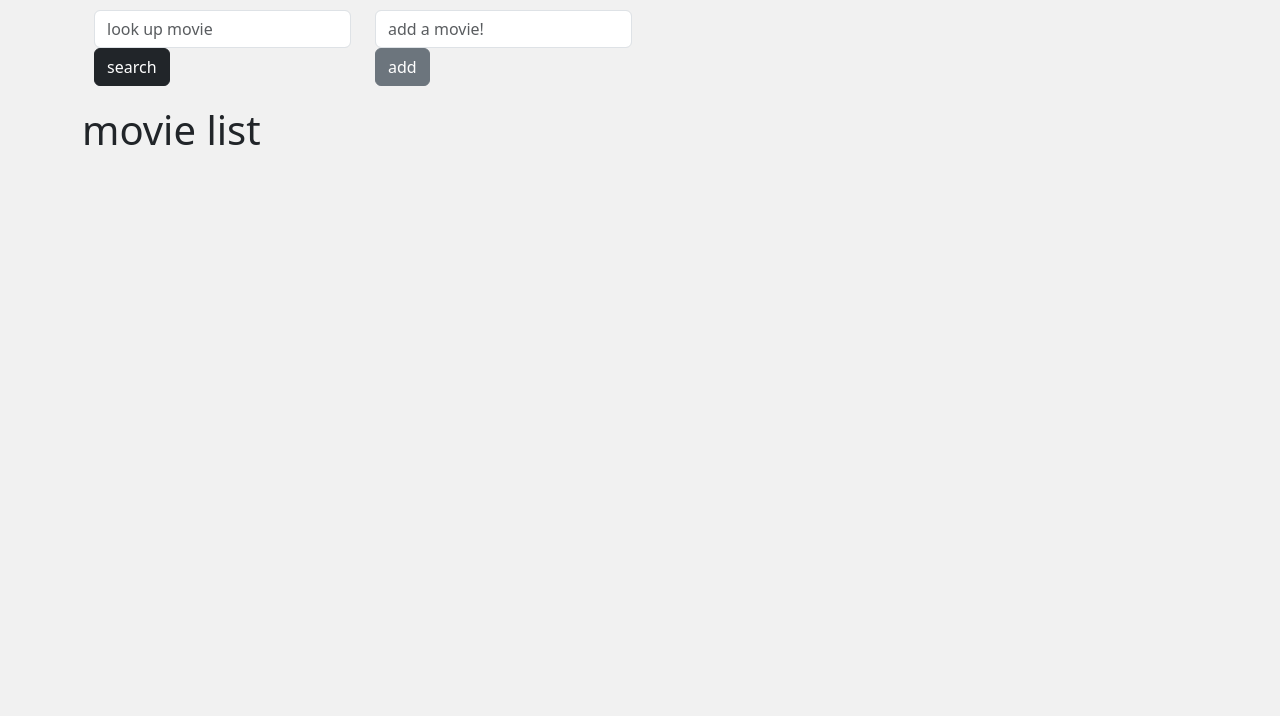
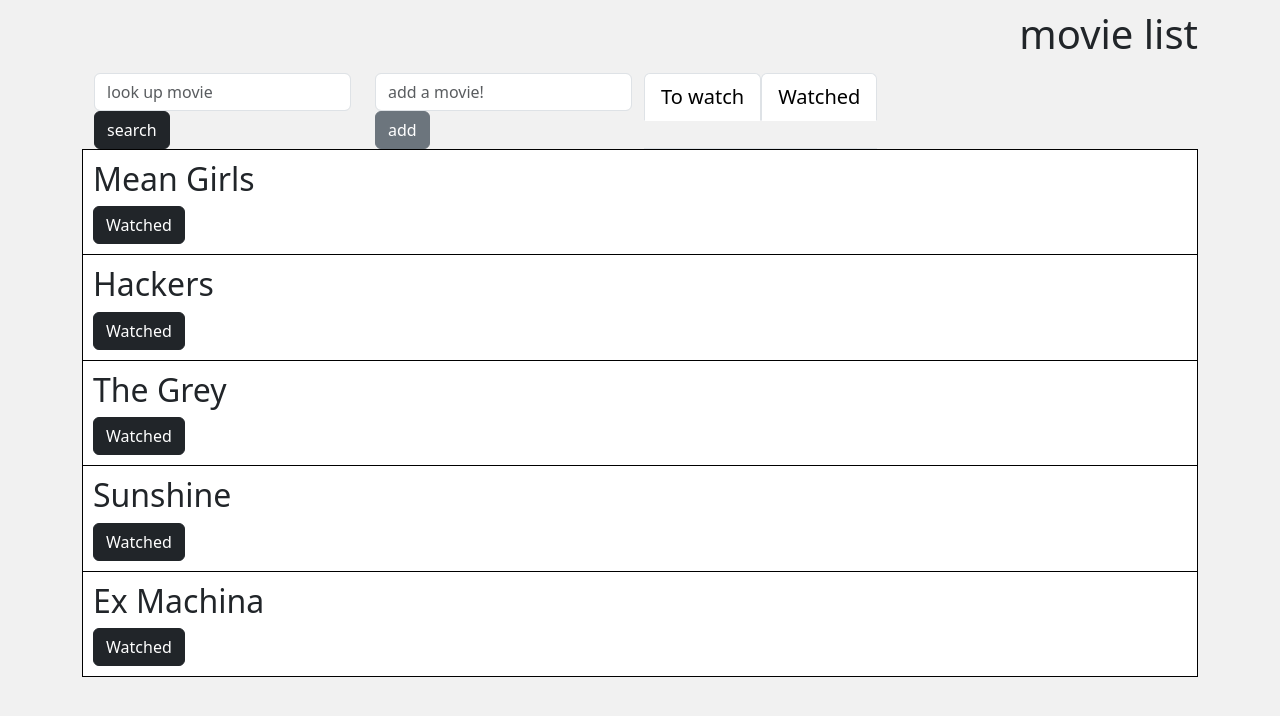
Before and after one commit to lfelberg/movie-list, a React app: page / in a window 1280 px wide. Shown: the top 716 px of the page. Built offline with nearby package versions, Linux system fonts and the light colour scheme; some icons are missing.

Commit message:
Working on part 2, adding in tabs for watched movies

```diff
--- a/src/components/app.jsx
+++ b/src/components/app.jsx
@@ -9,15 +9,30 @@
 
     this.state = {
       movies: [
-
+        {title: 'Mean Girls'},
+        {title: 'Hackers'},
+        {title: 'The Grey'},
+        {title: 'Sunshine'},
+        {title: 'Ex Machina'},
       ],
-      watched: [
-
+      watched: [ ],
+      searched: [
+        {title: 'Mean Girls'},
+        {title: 'Hackers'},
+        {title: 'The Grey'},
+        {title: 'Sunshine'},
+        {title: 'Ex Machina'},
       ],
     };
 
     this.handleSearch = this.handleSearch.bind(this);
     this.handleAdd = this.handleAdd.bind(this);
+    this.handleWatchedToggle = this.handleWatchedToggle.bind(this);
+  }
+
+  handleAdd(movieTitle) {
+    const movies = [{ title: movieTitle }].concat(this.state.movies);
+    this.setState({ movies, searched: movies });
   }
 
   handleSearch(query) {
@@ -28,24 +43,39 @@
     if (moviesFiltered.length === 0) {
       moviesFiltered.push({title: 'Title not found!'});
     }
-    this.setState({ movies: moviesFiltered });
+    this.setState({ searched: moviesFiltered });
   }
 
-  handleAdd(movieTitle) {
-    const movies = this.state.movies.concat();
-    movies.push({ title: movieTitle });
-    this.setState({ movies });
+  handleWatchedToggle(title) {
+    let idx = this.state.movies.findIndex(item => (item.title === title));
+    let watched = [];
+    let movies = [];
+
+    if (idx !== -1) {
+      watched = [{ title }].concat(this.state.watched);
+      movies = this.state.movies.concat();
+      movies.splice(idx, 1);
+    } else {
+      idx = this.state.watched.findIndex(item => (item.title === title));
+      movies = [{ title }].concat(this.state.movies);
+      watched = this.state.watched.concat();
+      watched.splice(idx, 1);
+    }
+    this.setState({ searched: movies, movies, watched });
   }
 
   render() {
     return (
       <div className='app'>
+        <h1>movie list</h1>
         <Nav
           handleSearch={this.handleSearch}
           handleAdd={this.handleAdd}
         />
-        <h1>movie list</h1>
-        <MovieList movies={this.state.movies} />
+        <MovieList
+          movies={this.state.searched}
+          handleWatched={this.handleWatchedToggle}
+        />
       </div>
     );
   }
--- a/src/components/movieList.jsx
+++ b/src/components/movieList.jsx
@@ -2,8 +2,10 @@
 import ReactDOM from 'react-dom';
 import MovieListEntry from './movieListEntry.jsx';
 
-const MovieList = ({ movies }) => {
-  const movieListAll = movies.map((movie, i) => (<MovieListEntry movie={movie} key={i} />))
+const MovieList = ({ movies, handleWatched }) => {
+  const movieListAll = movies.map((movie, i) =>
+    (<MovieListEntry movie={movie} key={i} handleWatched={handleWatched} />)
+  );
 
   return (
     <div className="movielist">
--- a/src/components/movieListEntry.jsx
+++ b/src/components/movieListEntry.jsx
@@ -1,15 +1,24 @@
 import React from 'react';
 
-const MovieListEntry = ({ movie }) => {
+const MovieListEntry = ({ movie, handleWatched }) => {
   let id = '';
 
   if (movie.title === 'Title not found!') {
     id = 'notfound';
   }
 
+  const handleWatchedClick = (event) => {
+    console.log(movie.title);
+    handleWatched(movie.title);
+  };
+
   return (
-    <div className="movielistentry" id={id}>
+    <div className="movielistentry container" id={id}>
       <h2>{movie.title}</h2>
+      <button
+        className="btn btn-dark watched"
+        onClick={handleWatchedClick}
+      >Watched</button>
     </div>
   );
 };
--- a/src/components/nav.jsx
+++ b/src/components/nav.jsx
@@ -6,6 +6,16 @@
   <div className="nav container">
     <SearchBar className="searcher" handleSearch={handleSearch} />
     <MovieAdder className="adder" handleAdd={handleAdd} />
+
+
+    <ul className="nav nav-tabs navbar-right pull-right">
+      <li className="nav-item">
+       <a className="nav-link active" href="#">To watch</a>
+      </li>
+      <li className="nav-item">
+       <a className="nav-link active" href="#">Watched</a>
+      </li>
+    </ul>
   </div>
 );
 
--- a/src/components/searchBar.jsx
+++ b/src/components/searchBar.jsx
@@ -2,6 +2,10 @@
 
 const SearchBar = ({handleSearch}) => {
   let searchInput = React.createRef();
+
+  const handleReset = (event) => {
+    event.preventDefault();
+  };
 
   const handleSearchInSearch = (event) => {
     event.preventDefault();
@@ -10,8 +14,20 @@
       searchInput.current.value = '';
       handleSearch(search);
     }
-  }
+  };
 
+  const handleSearchInText = (event) => {
+    const search = searchInput.current.value;
+    if (search !== '') {
+      handleSearch(search);
+    }
+  };
+
+          // <button
+          //   type="submit"
+          //   className="btn btn-dark"
+          //   onClick={handleReset}
+          // >clear</button>
   return (
     <div className="search">
       <form className="searchbar">
@@ -21,6 +37,7 @@
             className="form-control"
             placeholder="look up movie"
             ref={searchInput}
+            onChange={handleSearchInText}
           />
           <button
             type="submit"
--- a/styles/style.css
+++ b/styles/style.css
@@ -10,6 +10,11 @@
 h1 {
   color: slate;
   margin-bottom: 15px;
+  text-align: right;
+}
+
+.nav {
+  font-size: 20px;
 }
 
 .movielistentry {
@@ -20,7 +25,7 @@
 }
 
 .search {
-  margin-bottom: 20px;
+  margin-bottom: 0px;
   display: flex;
   justify-content: right;
 }
@@ -28,3 +33,7 @@
 #notfound {
   color: red;
 }
+
+.watched {
+  display: inline-block;
+}
```
